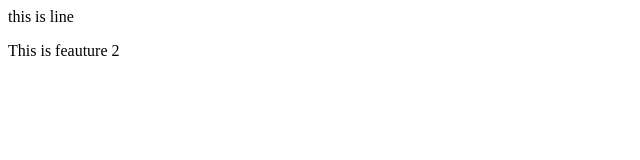
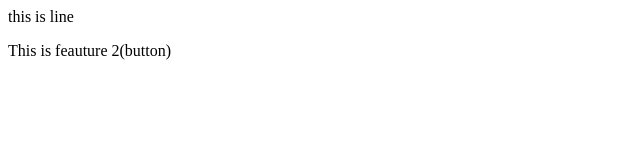
Before and after one commit to Rasheed-Programmer/localRepo, a plain HTML site: page localRepo/index.html in a window 1280 px wide. Shown: the full height of the page, 0-640 px from the left. Drawn offline with Linux system fonts and the light colour scheme.

Commit message:
added buttton

```diff
--- a/localRepo/index.html
+++ b/localRepo/index.html
@@ -1,2 +1,2 @@
 <p>this is line </p>
-<p>This is feauture 2</p>
+<p>This is feauture 2(button)</p>
```
